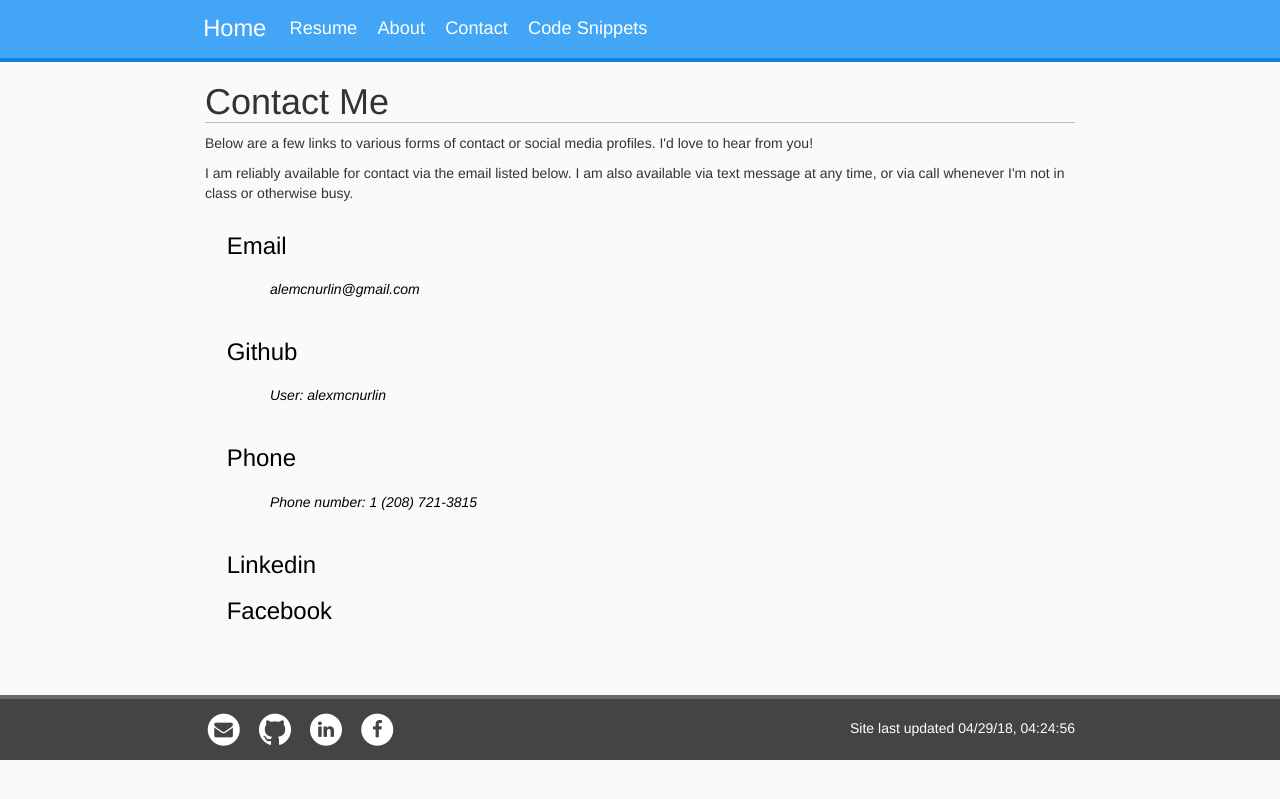
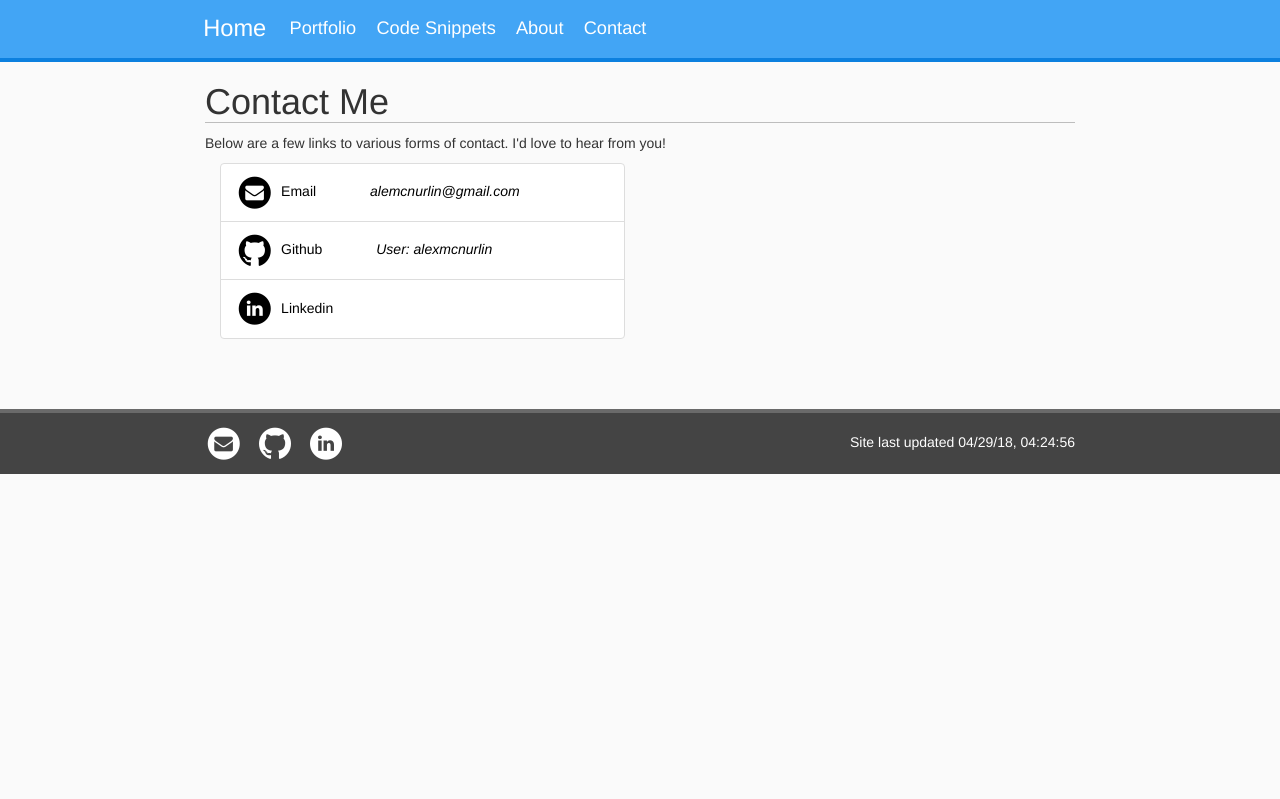
Before and after one commit to alexmcnurlin/alexmcnurlin.github.io, a Jekyll site: the page built from contact.html, in a window 1280 px wide. Shown: the top 799 px of the page. Built offline with Jekyll 4.4.1, drawn with Linux system fonts in a browser that asks for light colours; nearby versions of some CDN libraries.

Commit message:
Make changes for Tech Writing project 5

```diff
--- a/_data/navbar_links.yml
+++ b/_data/navbar_links.yml
@@ -1,8 +1,10 @@
-- name: "Resume"
-  url: "/resume/"
+# - name: "Resume"
+  # url: "/resume/"
+- name: "Portfolio"
+  url: "/portfolio/"
+- name: "Code Snippets"
+  url: "/code-snippets/"
 - name: "About"
   url: "/about-me/"
 - name: "Contact"
   url: "/contact/"
-- name: "Code Snippets"
-  url: "/code-snippets/"
--- /dev/null
+++ b/_data/projects.yml
@@ -0,0 +1,35 @@
+- name: "Coin Sorter"
+  type: "Mechanical Engineering class project"
+  image: "/public/img/coin_sorter.jpg"
+  text:
+    - I worked on a team of 5 engineering students to design and build a coin sorting machine.
+    - We used a pair of Optical Interrupter to detect what type of coin was inserted into the machine.
+    - When the type of coin was detected, it was sorted into 1 of 4 bins using a series of servos.
+    - This project included prototyping, managing a budget, managing a deadline, and communicating with the team.
+
+- name: "Calculator Android App"
+  type: "Ongoing personal project"
+  text:
+    - I feel like all calculator apps available for phones aren't as full-featured as they could be.
+    - I'm working on an Android app in Java that would implement many of the features I feel other apps are lacking.
+    - This also gives me a place to practice implementing algorithms for numerical computation.
+    - "<a href='https://github.com/alexmcnurlin/ProjectSquanch'>Source code available here</a>"
+
+- name: "Comparison of Programming Languages"
+  type: "Numerical Linear Algebra class project"
+  text:
+    - "This project compared the runtimes of a few different programming languages using a few different numerical algorithms."
+    - "Programming languages used included: C, C (with gcc optimization flags), Fortran, Fortran (with quadruple precision floating point numbers), Octave, Python, Python/Numpy."
+    - "The following algorithms were used to compare runtimes: LU factorization, Cholesky factorization to solve the least squares problem, and QR factorization."
+    - "Compiled languages (C and Fortran) ran much faster than the interpreted languages. Fortran with 128-bit precision ran about 8 times slower than Fortran with 64-bit precision. Python with Numpy often ran as fast as C, while Python without Numpy was often much slower."
+    - "More details, as well as plots of the results, can be found below in the writeup for the project:
+        <div class='btn-group' role='group' aria-label='...'>
+          <a class='btn btn-primary' href='/public/doc/math432_project.pdf' download='math432_project.pdf'><span class='fa fa-download'></span> Download</a>
+          <a class='btn btn-primary' href='/public/doc/math432_project.pdf'><span class='fa fa-eye'></span> View</a>
+        </div>"
+
+- name: "This website"
+  type: "Ongoing personal project"
+  text:
+    - "This website was built by me to act as a portfolio showing web design capabilities."
+    - "Frameworks used include Bootstrap 3, Jekyll, jQuery, and SASS."
--- a/contact.html
+++ b/contact.html
@@ -7,16 +7,38 @@
 <div class="container-fluid">
   <h1>Contact Me</h1>
 
-  <p>Below are a few links to various forms of contact or social media profiles. I'd love to hear from you!</p>
-  <p>I am reliably available for contact via the email listed below. I am also available via text message at any time, or via call whenever I'm not in class or otherwise busy.</p>
-  <div class="container-fluid">
-    {% for link in site.data.footer-links %}
-      <a href="{{ link.url }}">
-        <h3 class="contact-name">&nbsp;{{ link.name }}</h3>
-        {% if link.description %}
-        <p class="contact-description"><i>{{ link.description }}</i></p>
-        {% endif %}
-      </a>
-    {% endfor %}
+  <p>Below are a few links to various forms of contact. I'd love to hear from you!</p>
+  <!-- <p>I am reliably available for contact via the email listed below. I am also available via text message at any time, or via call whenever I'm not in class or otherwise busy.</p> -->
+  <div class="container-fluid contact">
+    <div class="row">
+      <div class="col-md-6">
+
+        <ul class="list-group">
+          {% for link in site.data.footer-links %}
+          <li class="list-group-item"}}>
+
+                <a href="{{link.url}}" id="{{link.name}}">
+                  {% if link.stack %}
+                  <span class="fa-stack fa-lg">
+                    <i class="fa fa-circle fa-stack-2x"></i>
+                    <i class="fa {{link.icon}} fa-stack-1x"></i>
+                  </span>
+                  {% else %}
+                  <span class="fa-stack fa-lg">
+                    <i class="fa {{link.icon}} fa-stack-2x"></i>
+                  </span>
+                  {% endif %}
+
+                <span class="contact-name">&nbsp;{{ link.name }}</span>
+                {% if link.description %}
+                <span class="contact-description"><i>{{ link.description }}</i></span>
+                {% endif %}
+              </a>
+            </li>
+          {% endfor %}
+        </ul>
+
+      </div>
+    </div>
   </div>
 </div>
--- a/public/css/core.sass
+++ b/public/css/core.sass
@@ -43,6 +43,10 @@
     margin-left:   0px
     padding-right: 12px
     padding-left:  12px
+
+.btn
+  background-color: $primary
+  border-color: $primary-dark
 
 hr
   border-color: $light-grey
@@ -118,12 +122,17 @@
       &:focus
         color: $white
 
-  {% for link in site.data.footer-links %}
+{% for link in site.data.footer-links %}
+a#{{link.name}}:hover,
+a#{{link.name}}:focus
+  span.fa-stack .fa-stack-2x
+    color: {{link.color}}
+
+.contact
   a#{{link.name}}:hover,
   a#{{link.name}}:focus
-    span.fa-stack .fa-stack-2x
-      color: {{link.color}}
-  {% endfor %}
+    color: {{link.color}}
+{% endfor %}
 
 
 /* Extend classes */
--- /dev/null
+++ b/public/css/portfolio.sass
@@ -0,0 +1,16 @@
+---
+---
+@import 'colors'
+
+.project-row
+    margin: 50px 0
+
+.img-fluid
+    width: 100%
+
+.panel
+    > .panel-heading
+        background-color: $primary
+        color: $white
+
+    border-color: $primary
```
Also changed, not shown: _data/footer-links.yml (+13 -13 lines), _includes/about.html (added, +18 -0 lines), about.html (added, +10 -0 lines), index.html (+4 -10 lines), portfolio.html (added, +45 -0 lines), README.md, public/img/cholesky.png (added), public/img/coin_sorter.jpg (added), 1 other file.
